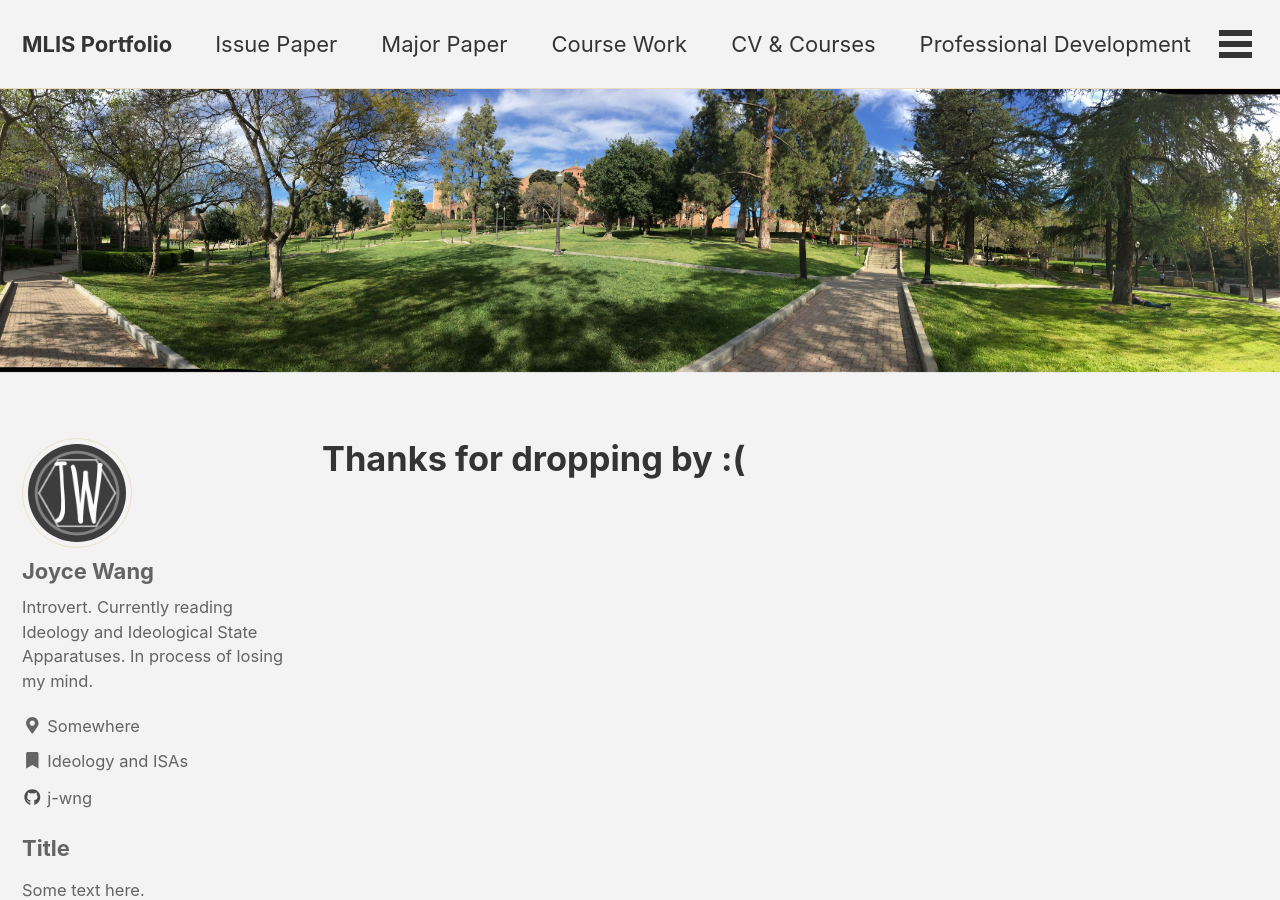
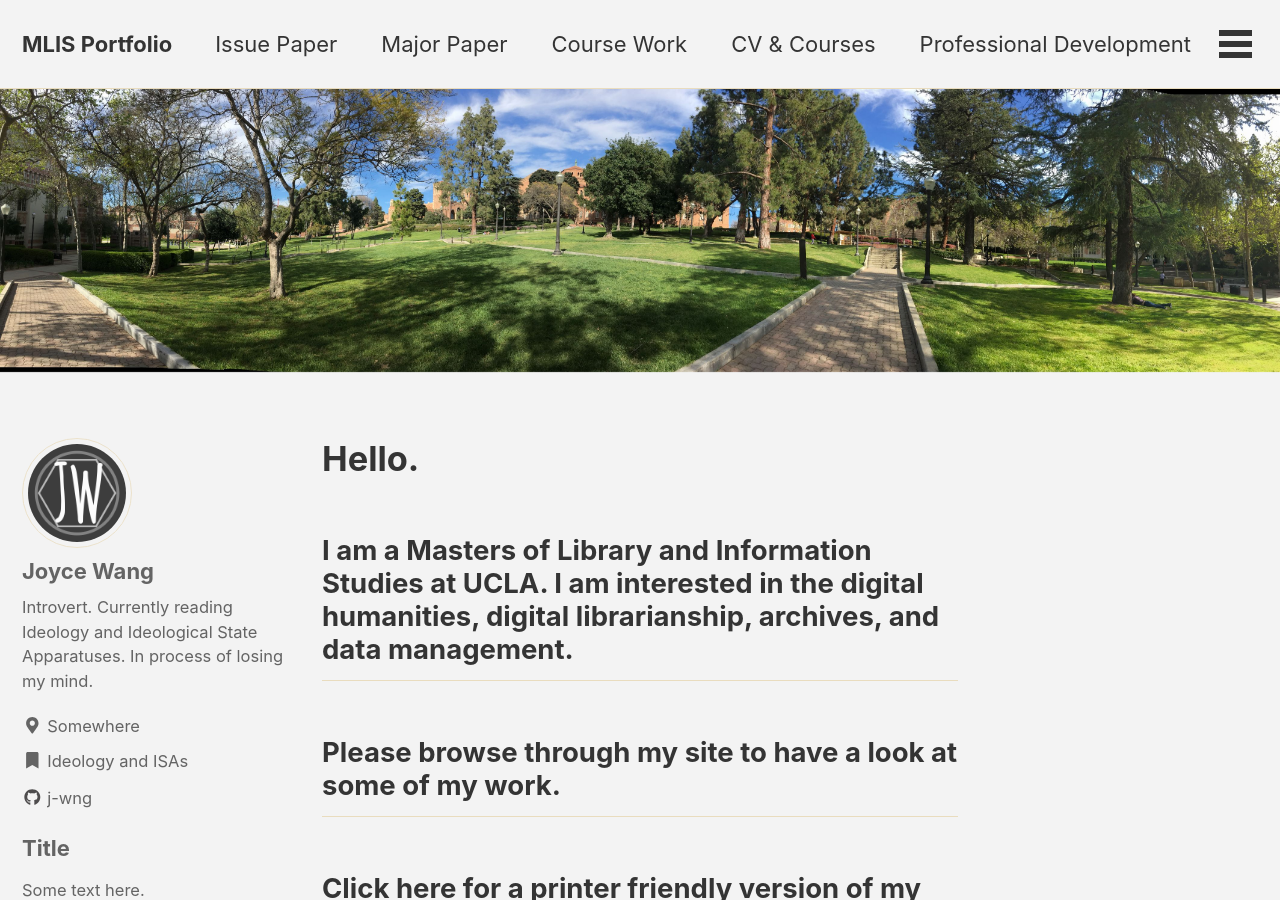
Before and after one commit to j-wng/portfolio, a Jekyll site: the page built from index.html, in a window 1280 px wide and 900 px high. Built offline with Jekyll 4.4.1, drawn with Linux system fonts in a browser that asks for light colours; cached includes are drawn as plain includes; nearby versions of some CDN libraries; the list of posts is cut into pages by our own code; some of the changed text lies outside the part shown.

Commit message:
Update index.html

```diff
--- a/index.html
+++ b/index.html
@@ -12,6 +12,13 @@ sidebar:
 
 <head>
 
-<h1>Thanks for dropping by :(</h1>
+<h1>Hello.</h1>
+<h2>I am a Masters of Library and Information Studies at UCLA. I am interested in the digital humanities, digital librarianship, archives, and data management.</h2>
+
+<h2>Please browse through my site to have a look at some of my work.</h2>
+
+<h2>
+<a href="/portfolio/assets/MLISPortfolio_JW_print.pdf">Click here for a printer friendly version of my portfolio</a>
+</h2>
 
 </head>
```
